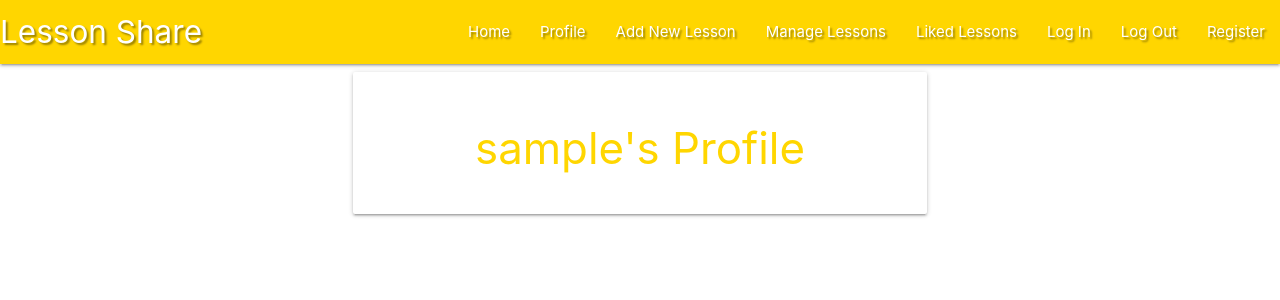
After one commit to sophie-apples/lessonplanshare, a Flask app: page /profile/1 in a window 1280 px wide. The commit adds this page. Shown: the top 300 px of the page. Run offline with Flask 2, Linux system fonts and the light colour scheme; the visitor is signed in with stand-in values (Sample User, id 1); a database or web service that is not in the repository returns one stand-in record (values such as "Sample title"); some libraries are stand-ins or nearby versions.

Commit message:
session profile page added

```diff
--- a/app.py
+++ b/app.py
@@ -45,6 +45,7 @@ def register():
         # put new user into session cookie
         session["user"] = request.form.get("username").lower()
         flash("Registration Successful!")
+        return redirect(url_for("profile", username=session["user"]))
     return render_template("register.html")
 
 
@@ -58,9 +59,12 @@ def login():
         if existing_user:
             # check if inputted password matches with db
             if check_password_hash(
-                existing_user["password"], request.form.get("password")):
-                    session["user"] = request.form.get("username").lower()
-                    flash("Hello, {}!".format(request.form.get("username")))
+                    existing_user["password"], request.form.get("password")):
+                        session["user"] = request.form.get("username").lower()
+                        flash("Hello, {}!".format(
+                            request.form.get("username")))
+                        return redirect(
+                            url_for("profile", username=session["user"]))
             else:
                 # if passwords do not match
                 flash("Incorrect Username and/or Password")
@@ -74,6 +78,14 @@ def login():
     return render_template("login.html")
 
 
+@app.route("/profile/<username>", methods=["GET", "POST"])
+def profile(username):
+    # get the session user's username from the db
+    username = mongo.db.users.find_one(
+        {"username": session["user"]})["username"]
+    return render_template("profile.html", username=username)
+
+
 if __name__ == "__main__":
     app.run(host=os.environ.get("IP"),
             port=int(os.environ.get("PORT")),
--- a/templates/base.html
+++ b/templates/base.html
@@ -21,7 +21,7 @@
                 <a href="#" data-target="mobile-demo" class="sidenav-trigger"><i class="fas fa-bars"></i></a>
                     <ul class="right hide-on-med-and-down">
                         <li><a href="{{ url_for('get_lessons') }}">Home</a></li>
-                        <li><a href="#">Profile</a></li>
+                        <li><a href="{{ url_for('profile', username=session['user']) }}">Profile</a></li>
                         <li><a href="#">Add New Lesson</a></li>
                         <li><a href="#">Manage Lessons</a></li>
                         <li><a href="#">Liked Lessons</a></li>
@@ -36,7 +36,7 @@
         <ul class="sidenav" id="mobile-demo">
             <a href="{{ url_for('get_lessons') }}" class="brand-logo">Lesson Share</a>
             <li><a href="{{ url_for('get_lessons') }}">Home</a></li>
-            <li><a href="#">Profile</a></li>
+            <li><a href="{{ url_for('profile', username=session['user']) }}">Profile</a></li>
             <li><a href="#">Add New Lesson</a></li>
             <li><a href="#">Manage Lessons</a></li>
             <li><a href="#">Liked Lessons</a></li>
--- /dev/null
+++ b/templates/profile.html
@@ -0,0 +1,17 @@
+{% extends "base.html" %}
+
+{% block content %}
+
+
+    <div class="row">
+        <div class="col s12 m8 offset-m2">
+            <div class="card-panel">
+                <h3 class="center-align yellow-text text-accent-4">
+                    {{ username }}'s Profile
+                </h3>
+            </div>
+        </div>
+    </div>
+
+
+{% endblock %}
```
